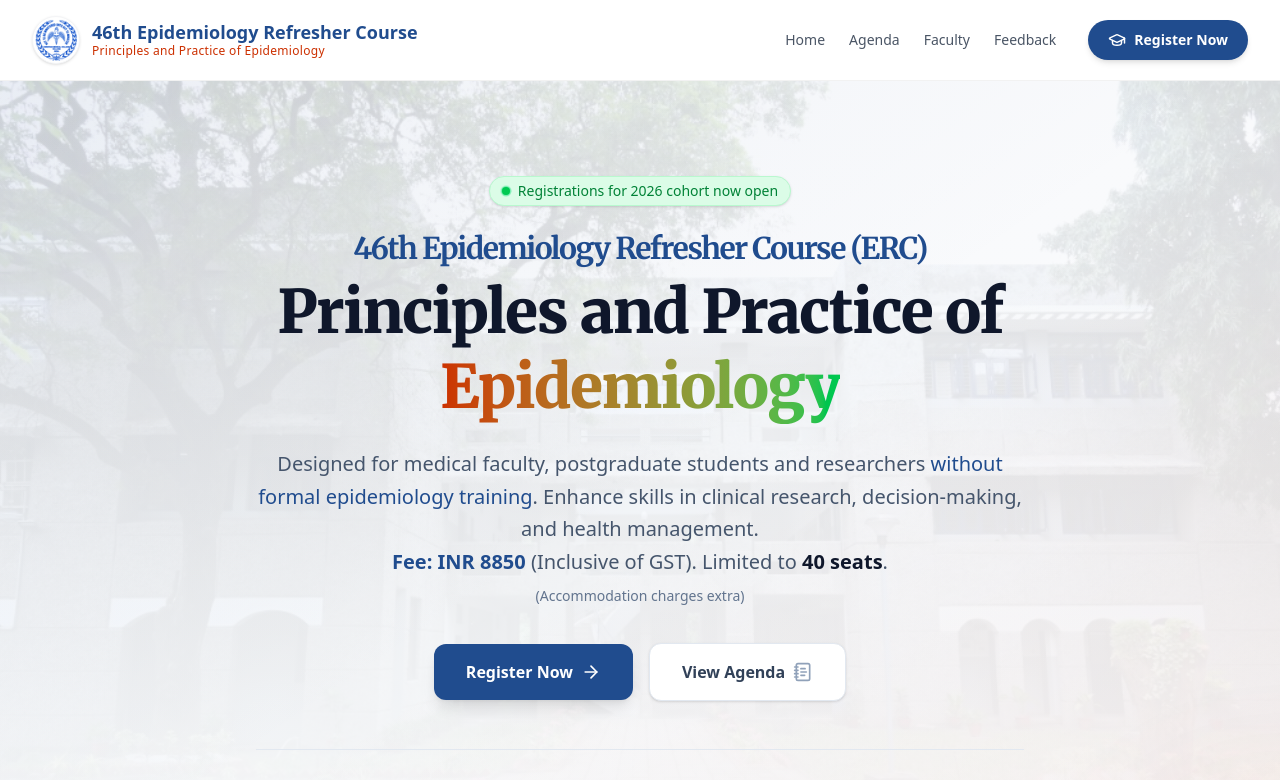
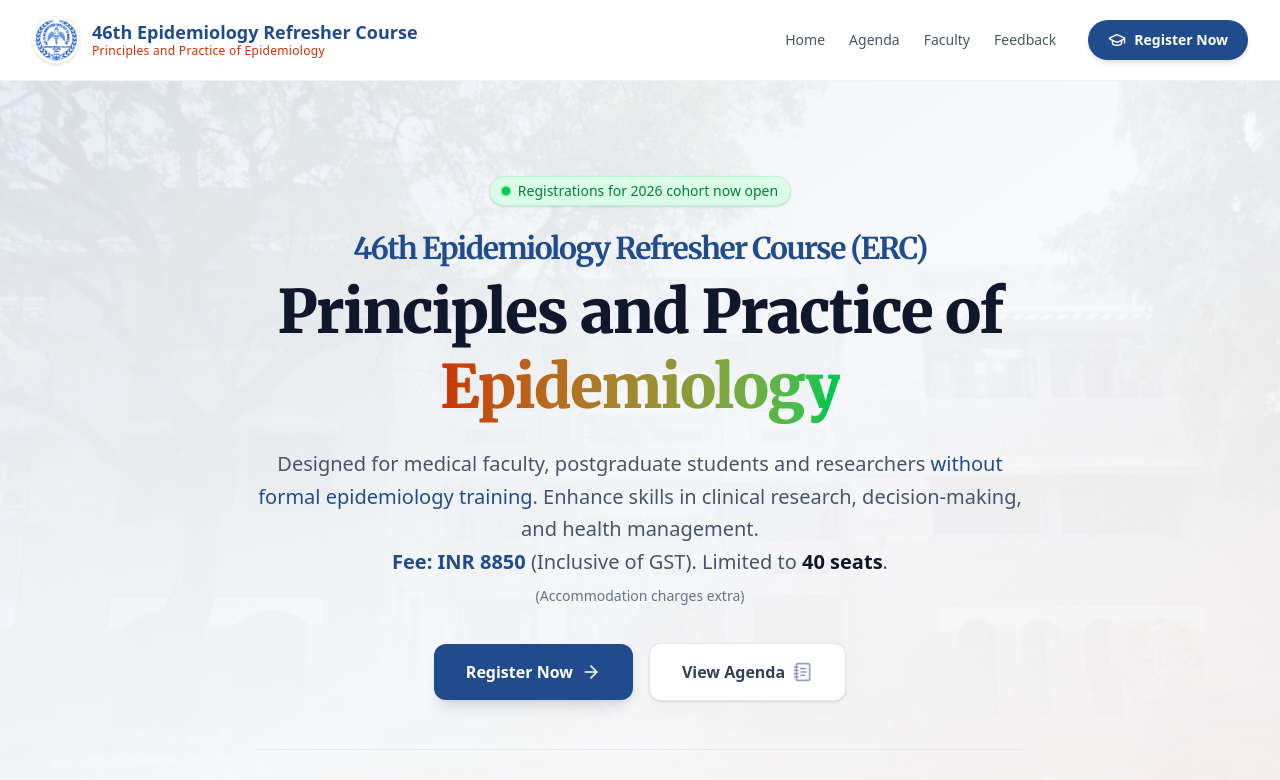
Before and after one commit to jebujohn/cmc-epi-bio-course, a Next.js app: page / in a window 1280 px wide. Shown: the top 780 px of the page. Built offline with nearby package versions, Linux system fonts and the light colour scheme.

Commit message:
style: increase transparency in hero section background

```diff
--- a/src/app/page.tsx
+++ b/src/app/page.tsx
@@ -25,7 +25,7 @@
       {/* Hero Section */}
       <section className="relative overflow-hidden bg-slate-50 border-b border-slate-200">
         <div
-          className="absolute inset-0 z-0 bg-cover bg-center bg-no-repeat opacity-[0.15]"
+          className="absolute inset-0 z-0 bg-cover bg-center bg-no-repeat opacity-[0.08]"
           style={{ backgroundImage: "url('/hero-bg.jpg')" }}
         />
         <div className="absolute inset-0 bg-gradient-to-b from-transparent to-slate-50 z-0" />
```
